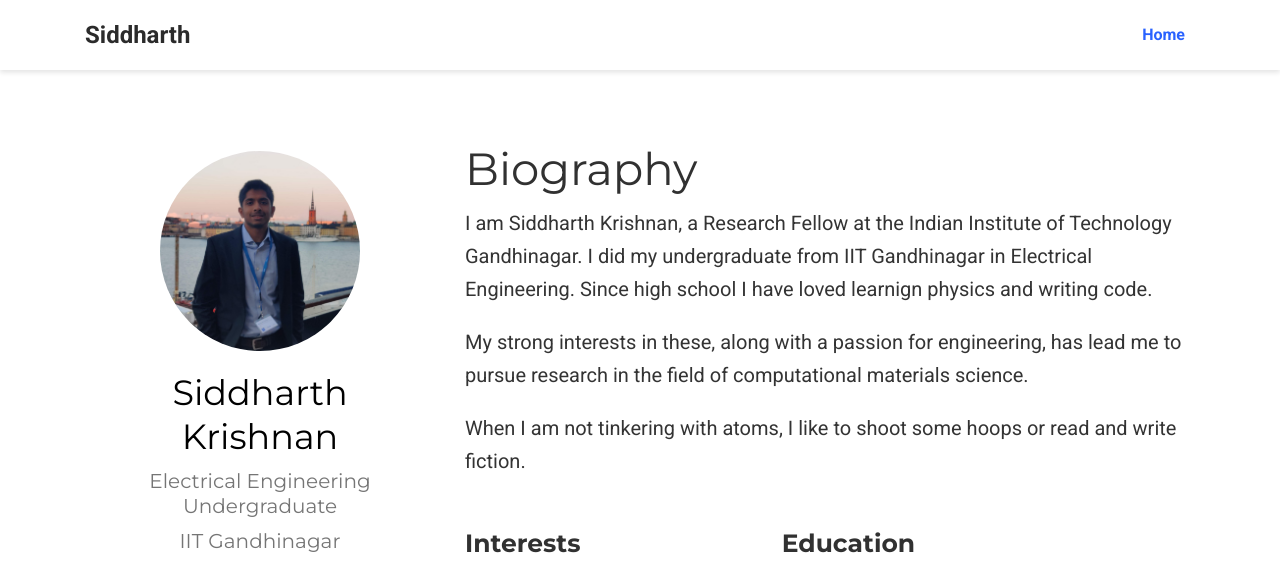
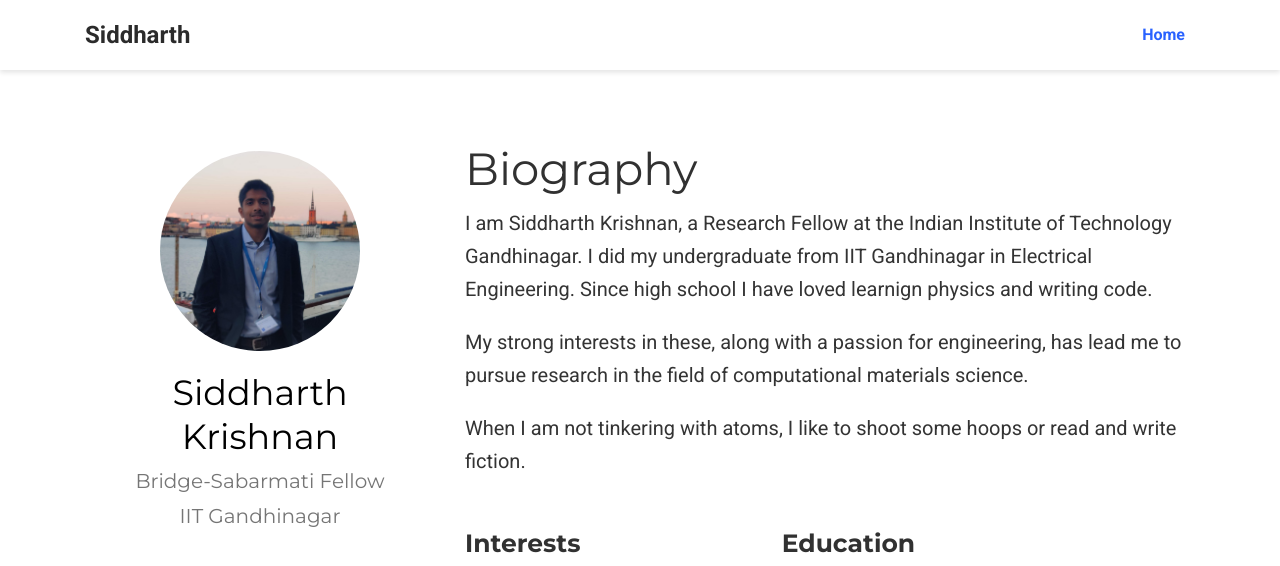
Before and after one commit to krishnansiddharth/krishnansiddharth.github.io, a plain HTML site: page index.html in a window 1280 px wide. Shown: the top 566 px of the page. Drawn offline with nearby package versions, Linux system fonts and the light colour scheme; some icons are missing.

Commit message:
Update index.html

```diff
--- a/index.html
+++ b/index.html
@@ -16,7 +16,7 @@
 
 
 
-  <meta name="description" content="Electrical Engineering Undergraduate">
+  <meta name="description" content="Bridge-Sabarmati Research Fellow">
 
 
   <link rel="alternate" hreflang="en-us" href="https://krishnansiddharth.github.io/">
@@ -94,7 +94,7 @@
   <meta property="og:site_name" content="Siddharth">
   <meta property="og:url" content="https://krishnansiddharth.github.io/">
   <meta property="og:title" content="Siddharth">
-  <meta property="og:description" content="Electrical Engineering Undergraduate">
+  <meta property="og:description" content="Bridge-Sabarmati Fellow">
 
 
 
@@ -193,7 +193,7 @@
 
       <div class="portrait-title">
         <h2 itemprop="name">Siddharth Krishnan</h2>
-        <h3 itemprop="jobTitle">Electrical Engineering Undergraduate</h3>
+        <h3 itemprop="jobTitle">Bridge-Sabarmati Fellow</h3>
 
 
 
```
